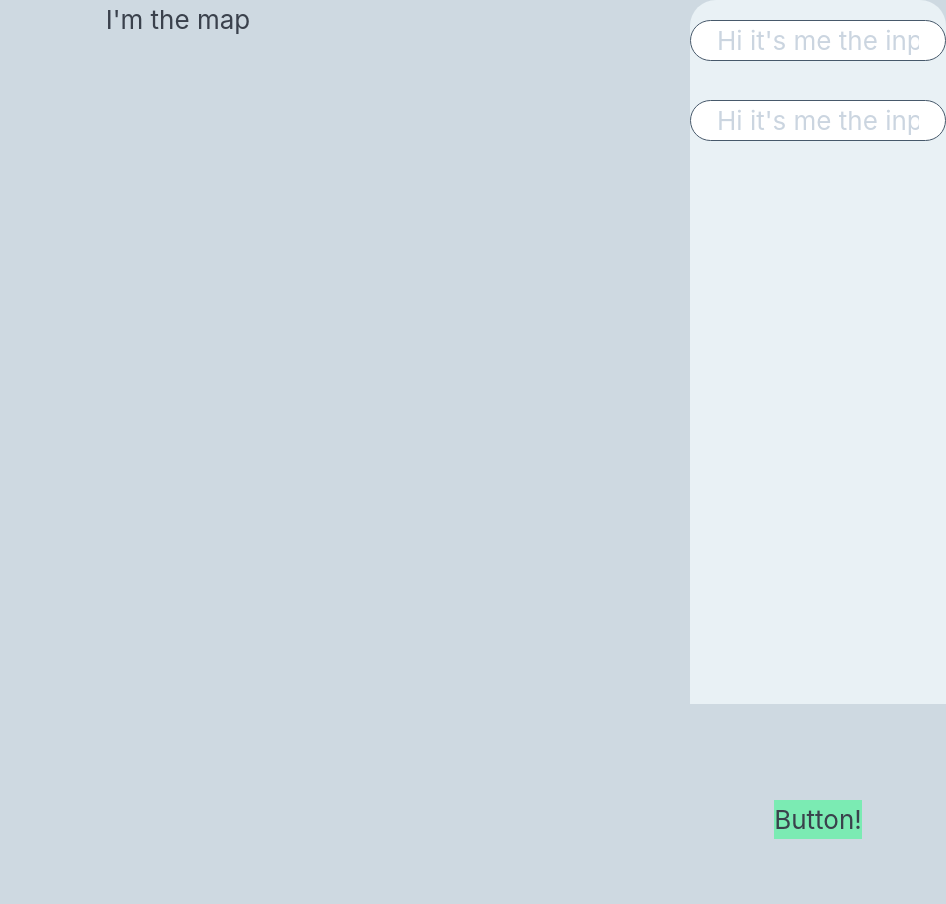
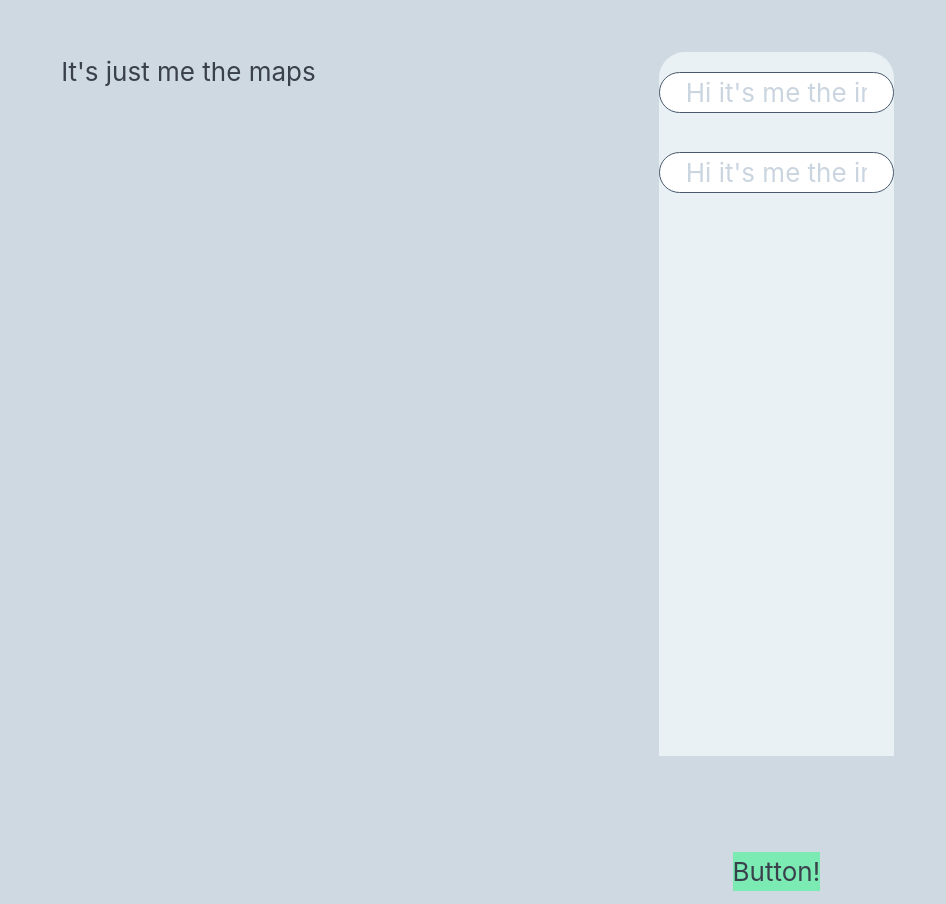
Before and after one commit to 68thandMaine/asl_chal, a React (Create React App) app: page / in a window 1280 px wide. Shown: the whole page, without its empty margins (334-1280 px from the left). Before the commit the page ends 839 px from the top, so only its background shows below. Built offline with nearby package versions, Linux system fonts and the light colour scheme; the HTML template or start-up script is replaced by a standard one.

Commit message:
Added react leaflet

```diff
--- a/package.json
+++ b/package.json
@@ -11,10 +11,12 @@
     "@types/react": "^17.0.0",
     "@types/react-dom": "^17.0.0",
     "autoprefixer": "9.0.0",
+    "leaflet": "^1.7.1",
     "postcss": "^8.1.10",
     "postcss-import": "^12.0.1",
     "react": "^17.0.1",
     "react-dom": "^17.0.1",
+    "react-leaflet": "^3.0.2",
     "react-scripts": "4.0.1",
     "styled-components": "^5.2.1",
     "tailwind": "^4.0.0",
@@ -23,6 +25,7 @@
     "web-vitals": "^0.2.4"
   },
   "devDependencies": {
+    "@types/leaflet": "^1.5.19",
     "@types/styled-components": "^5.1.4",
     "postcss-cli": "^7.1.0"
   },
--- a/src/components/controls/Controls.tsx
+++ b/src/components/controls/Controls.tsx
@@ -4,12 +4,12 @@ import Input from '../input/Input';
 
 const Controls : React.FC = () => {
 	return (
-		<section className={"flex h-full md:h-screen flex-col justify-around md:justify-end md:pb-24"}>
+		<aside className={"flex h-full md:h-screen flex-col justify-around md:justify-end md:pb-24"}>
 			<Card>
 				<Input />
 				<Input/>
 			</Card>
-		</section>
+		</aside>
 	)
 }
 
--- a/src/components/map/Map.tsx
+++ b/src/components/map/Map.tsx
@@ -1,11 +1,20 @@
-import React from 'react';
-import Card from '../card/Card';
+import React, { MutableRefObject, useEffect, useRef } from 'react';
+import { Map }from 'leaflet';
 
-const Map : React.FC = () => {
+interface MapProps {
+	data?: object
+}
+
+
+
+function MapContainer(props: MapProps) {
+
+
+
 	return (
 		<figure>
-			I'm the map
+			It's just me the maps
 		</figure>
 	);
 }
-export default Map;
+export default MapContainer;
--- a/src/containers/DashboardContainer.tsx
+++ b/src/containers/DashboardContainer.tsx
@@ -1,14 +1,22 @@
 import React from 'react';
 
-import Controls from '../components/controls/Controls'
-import Map from '../components/map/Map'
-import Button from '../components/button/Button'
+import Controls from '../components/controls/Controls';
+import MapContainer from '../components/map/Map';
+import Button from '../components/button/Button';
+
+
+const mapData = {
+	center: [37.7749, -122.4194],
+	zoom: 13
+}
+
 
 const DashboardContainer: React.FC = () => {
 	return (
 		<section className={"grid grid-rows-5 h-full md:grid-cols-5"}>
 			<div className={"row-span-4 md:col-span-4"}>
-				<Map />
+				<MapContainer
+				 	data={mapData}/>
 			</div>
 			<div className={"row-span-1 md:col-span-1 md:h-screen "}>
 				<Controls />
```
Also changed, not shown: src/tailwind.css, 2 other files (tests, documents, lock files or other folders).
